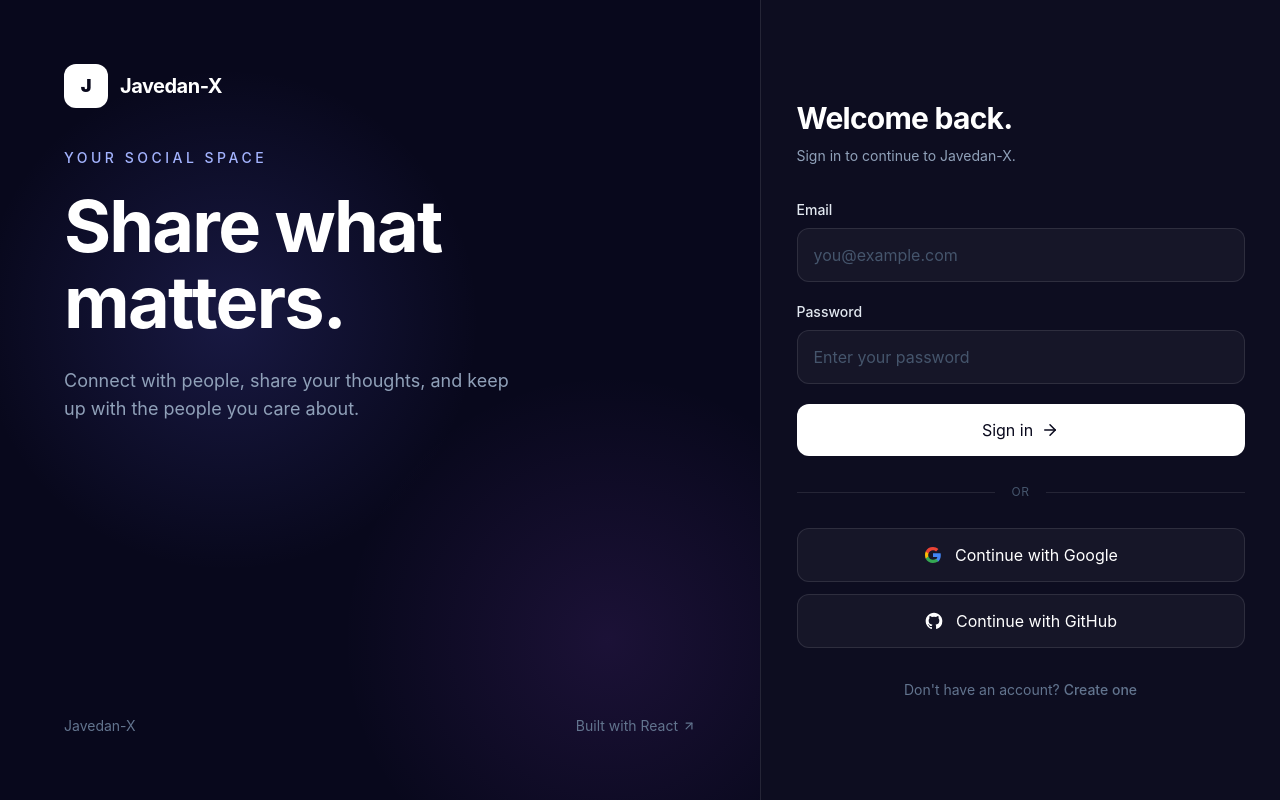
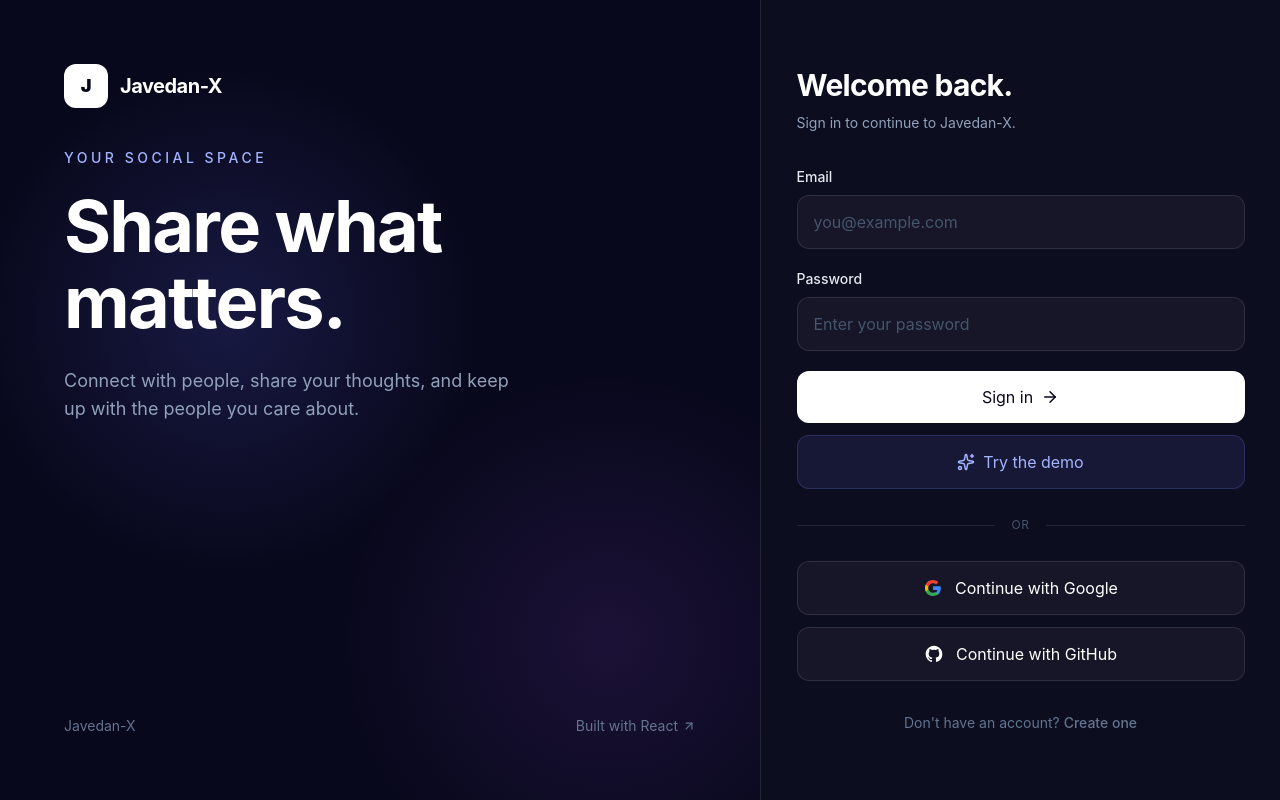
Before and after one commit to JavedanCode/Javedan-X, a React (Vite) app in the folder client/: page /login in a window 1280 px wide. Built offline with nearby package versions, Linux system fonts and the light colour scheme; no server answers.

Commit message:
Add Demo user button

```diff
--- a/client/src/pages/auth/Login.jsx
+++ b/client/src/pages/auth/Login.jsx
@@ -1,11 +1,16 @@
 import { useState } from "react";
-import { ArrowRight, LoaderCircle } from "lucide-react";
+import { ArrowRight, LoaderCircle, Sparkles } from "lucide-react";
 import { Link } from "react-router-dom";
 
 import AuthInput from "../../components/auth/AuthInput.jsx";
 import AuthLayout from "../../layouts/AuthLayout.jsx";
 import OAuthButton from "../../components/auth/OAuthButton.jsx";
 import { useAuth } from "../../context/useAuth.js";
+
+const DEMO_CREDENTIALS = {
+  email: "clarke@example.com",
+  password: "DemoPassword123!",
+};
 
 export default function Login() {
   const { login } = useAuth();
@@ -39,6 +44,23 @@ export default function Login() {
 
     try {
       await login(form);
+    } catch (err) {
+      setError(err.message);
+    } finally {
+      setIsSubmitting(false);
+    }
+  }
+
+  async function handleDemoLogin() {
+    if (isSubmitting) {
+      return;
+    }
+
+    setError("");
+    setIsSubmitting(true);
+
+    try {
+      await login(DEMO_CREDENTIALS);
     } catch (err) {
       setError(err.message);
     } finally {
@@ -99,6 +121,21 @@ export default function Login() {
         </button>
       </form>
 
+      <button
+        type="button"
+        onClick={handleDemoLogin}
+        disabled={isSubmitting}
+        className="mt-3 flex w-full items-center justify-center gap-2 rounded-xl border border-indigo-400/20 bg-indigo-400/10 px-4 py-3.5 text-sm font-semibold text-indigo-300 transition hover:border-indigo-400/30 hover:bg-indigo-400/15 hover:text-indigo-200 active:scale-[0.99] disabled:cursor-not-allowed disabled:opacity-60"
+      >
+        {isSubmitting ? (
+          <LoaderCircle size={18} className="animate-spin" />
+        ) : (
+          <Sparkles size={18} />
+        )}
+
+        {isSubmitting ? "Signing in..." : "Try the demo"}
+      </button>
+
       <div className="my-7 flex items-center gap-4">
         <div className="h-px flex-1 bg-white/10" />
 
```
